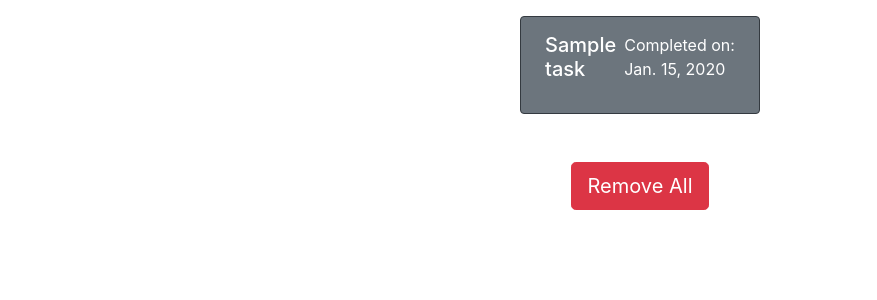
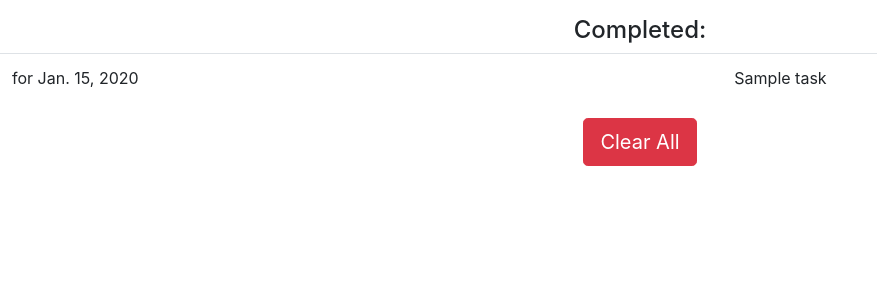
Before and after one commit to anton-mirazchiyski/TodoApp, a Django app: page /tasks/finished/ in a window 1280 px wide. Shown: the part 139-439 px from the top of the page, without its empty margins (0-877 px from the left). Run offline with Django 4.2, Linux system fonts and the light colour scheme; a user stored in the database is signed in; tables that the repository leaves empty hold one stand-in row (values such as "Sample post").

Commit message:
Update and change tasks completed  page
Change template
Add function for placing tasks by dates

```diff
--- a/todo_app/tasks/templates/tasks/tasks-completed.html
+++ b/todo_app/tasks/templates/tasks/tasks-completed.html
@@ -1,25 +1,23 @@
 {% extends 'base.html' %}
 
 {% block content %}
-    <div class="row mb-5">
-    {% for task in completed_tasks %}
-        <div class="col d-flex justify-content-center text-white">
-            <div class="d-inline-flex bg-secondary rounded p-3
-            border border-dark text-wrap" style="width: 15rem">
-                <h5 class="ml-2">{{ task.name|capfirst }}</h5><br>
-                <p class="ml-2">Completed on: {{ task.date_of_completion }}</p>
-            </div>
-        </div>
-    {% if forloop.counter|divisibleby:3 %}
+    <div class="d-flex justify-content-center">
+        <h4>Completed:</h4>
     </div>
-    <div class="row mb-5">
-        {% endif %}
+    <table class="table">
+    {% for date, tasks in tasks_with_dates.items %}
+        <tr>
+        <td>for {{ date }}</td>
+        {% for task in tasks %}
+            <td>{{ task.name }}</td>
         {% endfor %}
-    </div>
+        </tr>
+    {% endfor %}
+    </table>
     {% if completed_tasks %}
         <div class="d-flex justify-content-center pb-3">
             <form method="post" action="{% url 'tasks:completed-tasks' %}">
-                <button type="submit" class="btn btn-danger btn-lg">Remove All</button>
+                <button type="submit" class="btn btn-danger btn-lg">Clear All</button>
                 {% csrf_token %}
             </form>
         </div>
--- a/todo_app/tasks/views.py
+++ b/todo_app/tasks/views.py
@@ -34,16 +34,30 @@ def show_all_tasks(request):
     return render(request,'tasks/tasks-catalogue.html', context)
 
 
+def place_completed_tasks_by_dates(tasks):
+    tasks_with_dates = {}
+
+    for task in tasks:
+        if task.due_date not in tasks_with_dates:
+            tasks_with_dates[task.due_date] = []
+        tasks_with_dates[task.due_date].append(task)
+
+    return tasks_with_dates
+
+
 def show_completed_tasks(request):
     current_account = Account.objects.get(username=request.user.username)
     completed_tasks = current_account.task_set.filter(moved_to_completed=True)
+
+    tasks_with_dates = place_completed_tasks_by_dates(list(completed_tasks))
 
     if request.method == 'POST':
         completed_tasks.delete()
 
     return render(request,
                   'tasks/tasks-completed.html',
-                  {'completed_tasks': completed_tasks})
+                  {'completed_tasks': completed_tasks,
+                   'tasks_with_dates': tasks_with_dates})
 
 
 def add_task(request):
```
